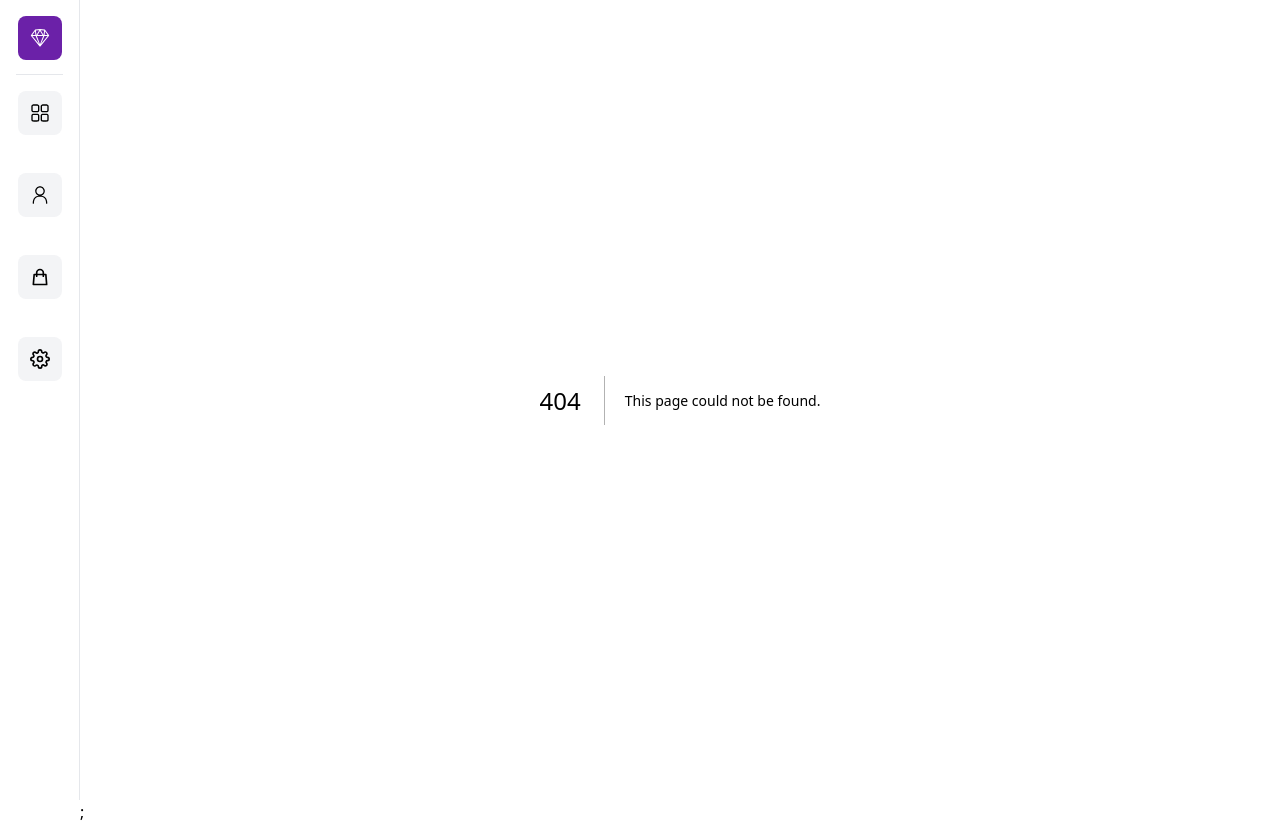
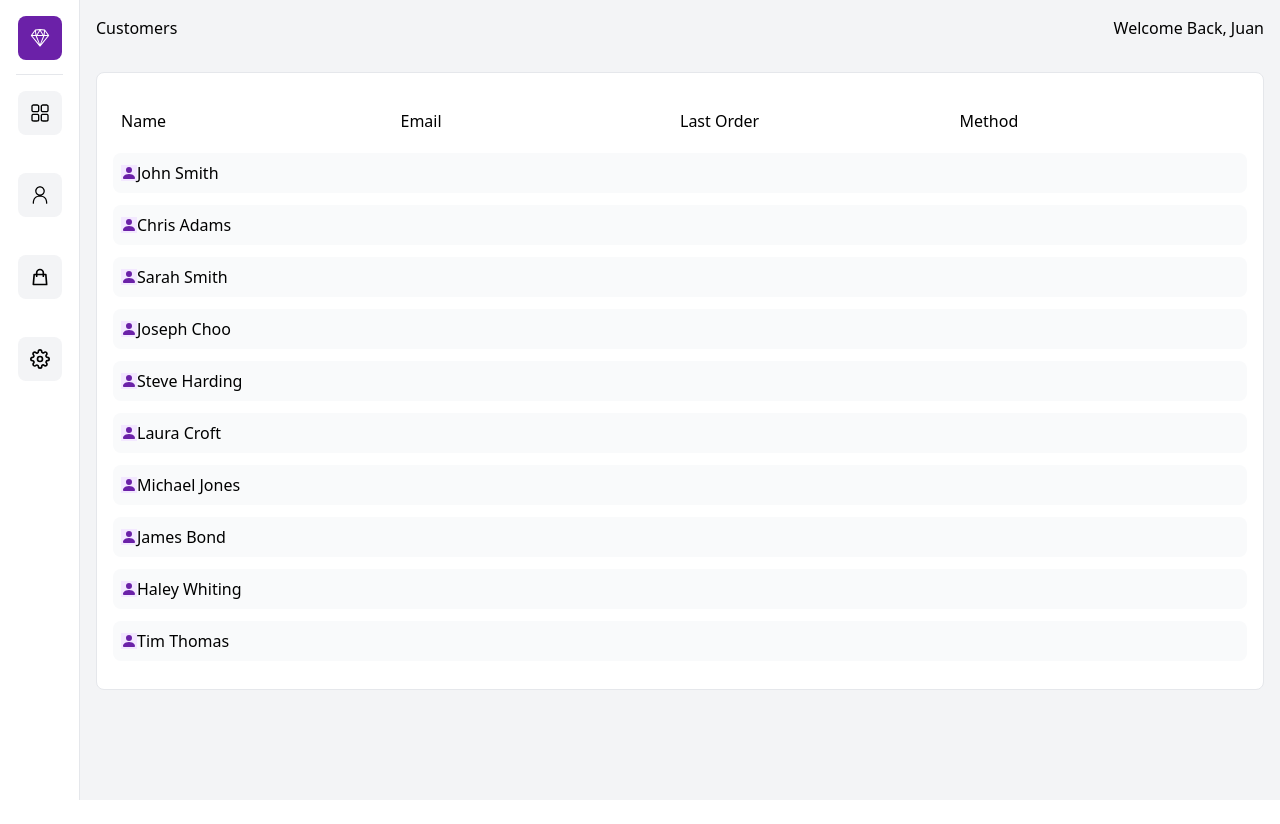
Before and after one commit to JPBerrocal/next-dash-demo, a Next.js app: page /customers in a window 1280 px wide. Before the commit this address had no page. After the commit the page ends 800 px from the top, so only its background shows below. Built offline with nearby package versions, Linux system fonts and the light colour scheme.

Commit message:
customers

```diff
--- a/pages/_app.js
+++ b/pages/_app.js
@@ -4,7 +4,7 @@
 export default function App({ Component, pageProps }) {
   return (
     <Sidebar>
-      <Component {...pageProps} />;
+      <Component {...pageProps} />
     </Sidebar>
 
   )
--- /dev/null
+++ b/pages/customers.jsx
@@ -0,0 +1,41 @@
+import React from 'react';
+import { BSPersonFill, BSThreeDotsVertical, BsPersonFill } from "react-icons/bs";
+import { data } from "../data/data.js";
+
+const customers = () => {
+    return (
+        <div className='bg-gray-100 min-h-screen'>
+            <div className='flex justify-between p-4'>
+                <h2>Customers</h2>
+                <h2> Welcome Back, Juan</h2>
+            </div>
+            <div className="p-4">
+                <div className="w-full m-auto p-4 border rounded-lg bg-white over">
+                    <div className='my-3 p-2 grid md:grid-cols-4 sm:grid-cols-3 grid-cols-2 items-center justify-between cursor-pointer'>
+                        <span>Name</span>
+                        <span className='sm:text-left text-right'>Email</span>
+                        <span className="hidden md:grid">Last Order</span>
+                        <span className="hidden md:grid">Method</span>
+                    </div>
+                    <ul>
+                        {
+                            data.map((order, id) => (
+                                <li key={id} className="bg-gray-50 hover:bg-gray-100 rounded-lg my-3 p-2 grid md:grid-cols-4 sm:grid-cols-3 grid-cols-2 items-center justify-between cursor-pointer">
+                                    <div className="flex items-center">
+                                        <div className="bg-purple-100">
+                                            <BsPersonFill className="text-purple-800" />
+                                        </div>
+                                        <p>{order.name.first + ' ' + order.name.last}</p>
+                                    </div>
+                                </li>
+                            ))
+                        }
+                    </ul>
+                </div>
+            </div>
+        </div>
+
+    )
+}
+
+export default customers
--- a/pages/index.js
+++ b/pages/index.js
@@ -25,5 +25,5 @@
         </div>
       </main>
     </>
-  );
+  )
 }
--- /dev/null
+++ b/pages/orders.jsx
@@ -0,0 +1,9 @@
+import React from 'react'
+
+const orders = () => {
+    return (
+        <div>Orders</div>
+    )
+}
+
+export default orders
```
Also changed, not shown: 1 other file (tests, documents, lock files or other folders).
